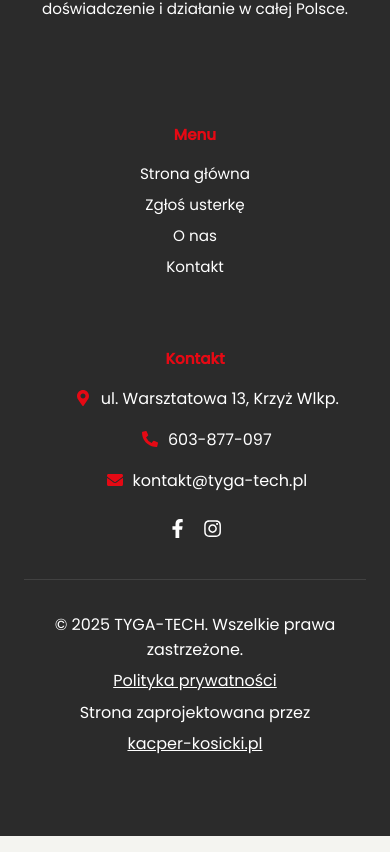
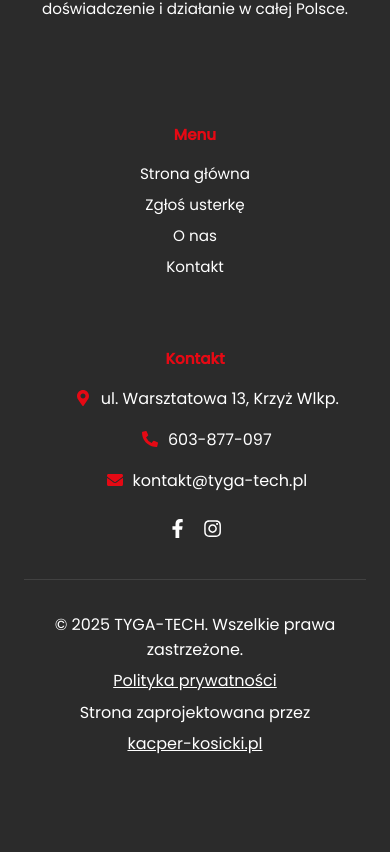
Before and after one commit to KacperKosicki/tyga-tech, a React (Create React App) app in the folder frontend/: page / in a window 390 px wide. Shown: the part 5707-6559 px from the top of the page. Built offline with nearby package versions, Linux system fonts and the light colour scheme.

Commit message:
Dodanie padding-bottom do Footer ale na mobile.

```diff
--- a/frontend/src/components/Footer/Footer.module.scss
+++ b/frontend/src/components/Footer/Footer.module.scss
@@ -26,7 +26,6 @@
   font-size: 0.95rem;
   margin-top: -1px;
   overflow-x: hidden;
-  padding-bottom: 5rem;
 
   .top {
     display: flex;
@@ -195,6 +194,7 @@
     .bottom {
       font-size: 0.8rem;
       padding-top: 2rem;
+      padding-bottom: 5rem;
     }
   }
 }
```
